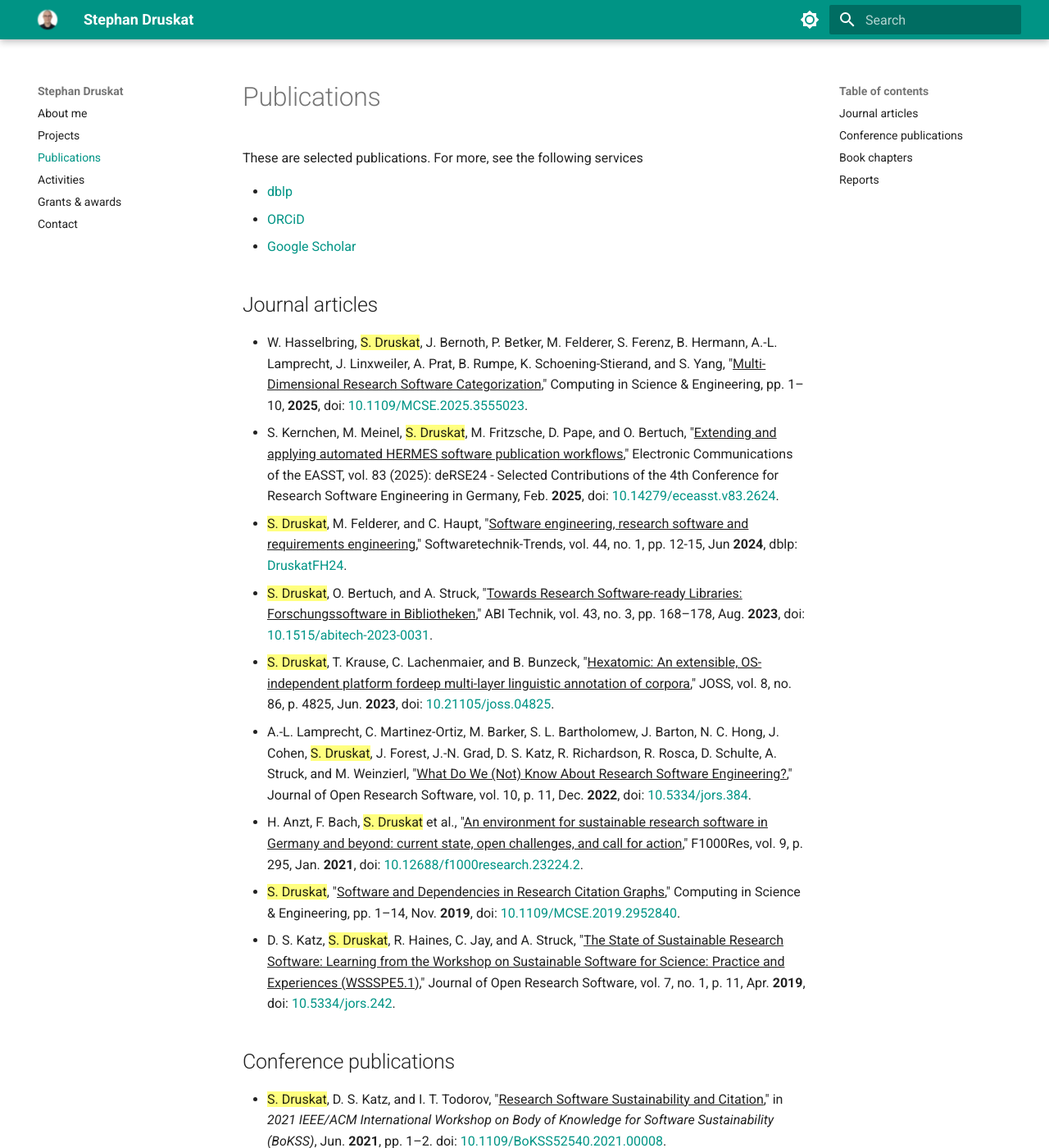
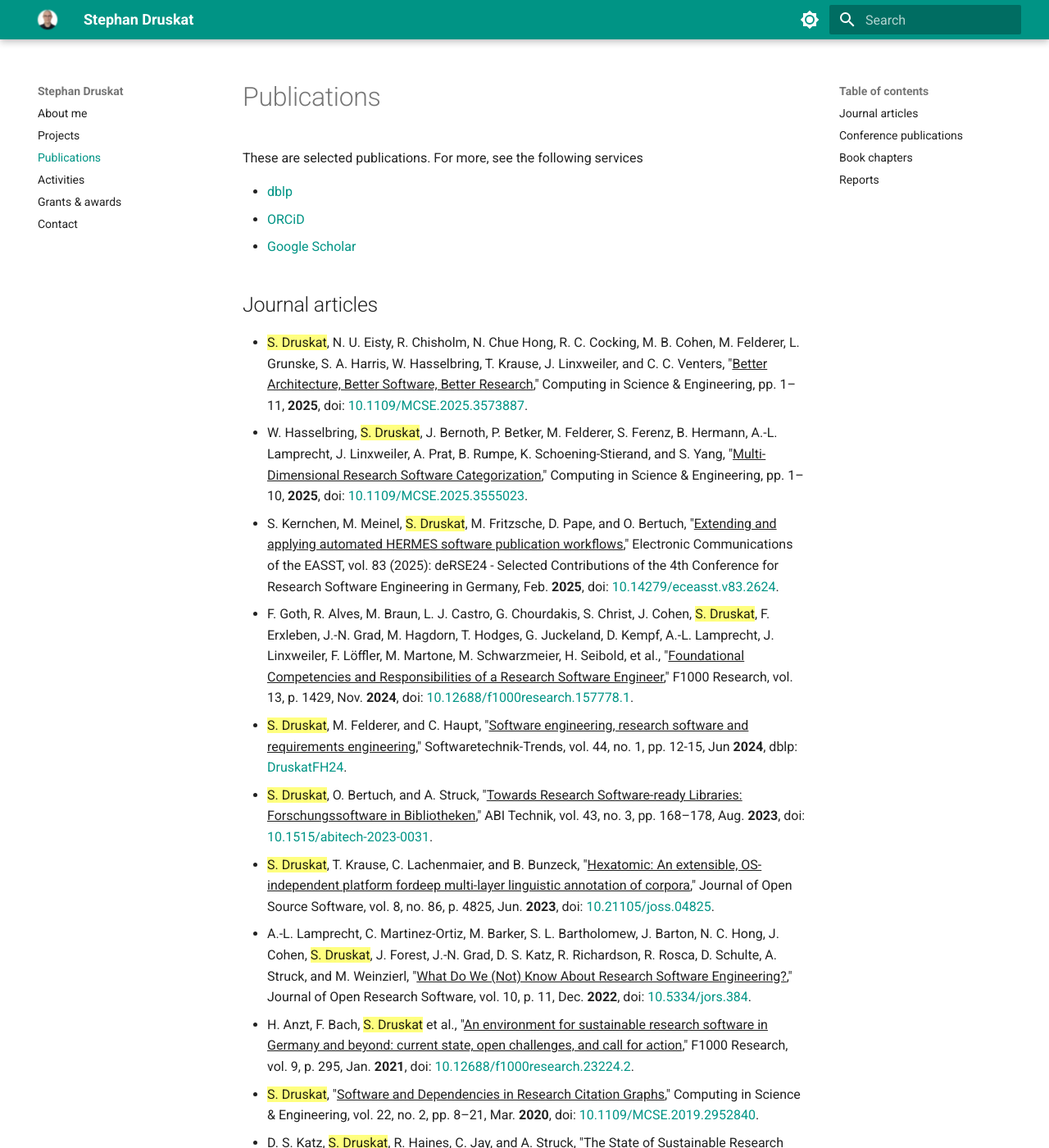
Before and after one commit to sdruskat/sdruskat.github.io, an MkDocs documentation site: the page built from docs/publications.md, in a window 1280 px wide and 1400 px high. Shown: the whole window at 82% size. Built offline with MkDocs 1.6.1 and Material for MkDocs 9.7.7, drawn with Linux system fonts in a browser that asks for light colours; some of the changed text lies outside the part shown.

Commit message:
Add recent publications

```diff
--- a/docs/publications.md
+++ b/docs/publications.md
@@ -7,19 +7,21 @@ For more, see the following services
 
 ## Journal articles
 
+- {==S. Druskat==}, N. U. Eisty, R. Chisholm, N. Chue Hong, R. C. Cocking, M. B. Cohen, M. Felderer, L. Grunske, S. A. Harris, W. Hasselbring, T. Krause, J. Linxweiler, and C. C. Venters, "^^Better Architecture, Better Software, Better Research^^," Computing in Science & Engineering, pp. 1–11, **2025**, doi: [10.1109/MCSE.2025.3573887](https://doi.org/10.1109/MCSE.2025.3573887).
 - W. Hasselbring, {==S. Druskat==}, J. Bernoth, P. Betker, M. Felderer, S. Ferenz, B. Hermann, A.-L. Lamprecht, J. Linxweiler, A. Prat, B. Rumpe, K. Schoening-Stierand, and S. Yang, "^^Multi-Dimensional Research Software Categorization^^," Computing in Science & Engineering, pp. 1–10, **2025**, doi: [10.1109/MCSE.2025.3555023](https://doi.org/10.1109/MCSE.2025.3555023).
 - S. Kernchen, M. Meinel, {==S. Druskat==}, M. Fritzsche, D. Pape, and O. Bertuch, "^^Extending and applying automated HERMES software publication workflows^^,"  Electronic Communications of the EASST, vol. 83 (2025): deRSE24 - Selected Contributions of the 4th Conference for Research Software Engineering in Germany, Feb. **2025**, doi: [10.14279/eceasst.v83.2624](https://doi.org/10.14279/eceasst.v83.2624).
+- F. Goth, R. Alves, M. Braun, L. J. Castro, G. Chourdakis, S. Christ, J. Cohen, {==S. Druskat==}, F. Erxleben, J.-N. Grad, M. Hagdorn, T. Hodges, G. Juckeland, D. Kempf, A.-L. Lamprecht, J. Linxweiler, F. Löffler, M. Martone, M. Schwarzmeier, H. Seibold, et al., "^^Foundational Competencies and Responsibilities of a Research Software Engineer^^," F1000 Research, vol. 13, p. 1429, Nov. **2024**, doi: [10.12688/f1000research.157778.1](https://doi.org/).
 - {==S. Druskat==}, M. Felderer, and C. Haupt, "^^Software engineering, research software and requirements engineering^^," Softwaretechnik-Trends, vol. 44, no. 1, pp. 12-15, Jun **2024**, dblp: [DruskatFH24](https://fb-swt.gi.de/fileadmin/FB/SWT/Softwaretechnik-Trends/Verzeichnis/Band_44_Heft_1/Softwaretechnik_Trends___Research_Software_Requirements_Engineering_margins.pdf).
 - {==S. Druskat==}, O. Bertuch, and A. Struck, "^^Towards Research Software-ready Libraries: Forschungssoftware in Bibliotheken^^,"  ABI Technik, vol. 43, no. 3, pp. 168–178, Aug. **2023**, doi: [10.1515/abitech-2023-0031](https://doi.org/10.1515/abitech-2023-0031).
-- {==S. Druskat==}, T. Krause, C. Lachenmaier, and B. Bunzeck, "^^Hexatomic: An extensible, OS-independent platform fordeep multi-layer linguistic annotation of corpora^^,"  JOSS, vol. 8, no. 86, p. 4825, Jun. **2023**, doi: [10.21105/joss.04825](https://doi.org/10.21105/joss.04825).
+- {==S. Druskat==}, T. Krause, C. Lachenmaier, and B. Bunzeck, "^^Hexatomic: An extensible, OS-independent platform fordeep multi-layer linguistic annotation of corpora^^," Journal of Open Source Software, vol. 8, no. 86, p. 4825, Jun. **2023**, doi: [10.21105/joss.04825](https://doi.org/10.21105/joss.04825).
 - A.-L. Lamprecht, C. Martinez-Ortiz, M. Barker, S. L. Bartholomew, J. Barton, N. C. Hong, J. Cohen, {==S. Druskat==}, J. Forest, J.-N. Grad, D. S. Katz, R. Richardson, R. Rosca, D. Schulte, A. Struck, and M. Weinzierl, "^^What Do We (Not) Know About Research Software Engineering?^^,"  Journal of Open Research Software, vol. 10, p. 11, Dec. **2022**, doi: [10.5334/jors.384](https://doi.org/10.5334/jors.384).
-- H. Anzt, F. Bach, {==S. Druskat==} et al., "^^An environment for sustainable research software in Germany and beyond: current state, open challenges, and call for action^^,"  F1000Res, vol. 9, p. 295, Jan. **2021**, doi: [10.12688/f1000research.23224.2](https://doi.org/10.12688/f1000research.23224.2).
-- {==S. Druskat==}, "^^Software and Dependencies in Research Citation Graphs^^,"  Computing in Science & Engineering, pp. 1–14, Nov. **2019**, doi: [10.1109/MCSE.2019.2952840](https://doi.org/10.1109/MCSE.2019.2952840).
+- H. Anzt, F. Bach, {==S. Druskat==} et al., "^^An environment for sustainable research software in Germany and beyond: current state, open challenges, and call for action^^,"  F1000 Research, vol. 9, p. 295, Jan. **2021**, doi: [10.12688/f1000research.23224.2](https://doi.org/10.12688/f1000research.23224.2).
+- {==S. Druskat==}, "^^Software and Dependencies in Research Citation Graphs^^," Computing in Science & Engineering, vol. 22, no. 2, pp. 8–21, Mar. **2020**, doi: [10.1109/MCSE.2019.2952840](https://doi.org/10.1109/MCSE.2019.2952840).
 - D. S. Katz, {==S. Druskat==}, R. Haines, C. Jay, and A. Struck, "^^The State of Sustainable Research Software: Learning from the Workshop on Sustainable Software for Science: Practice and Experiences (WSSSPE5.1)^^," Journal of Open Research Software, vol. 7, no. 1, p. 11, Apr. **2019**, doi: [10.5334/jors.242](https://doi.org/10.5334/jors.242).
-
 
 ## Conference publications
 
+- {==S. Druskat==} and S. Theis, "^^Challenges in Designing Research Infrastructure Software in Multi-Stakeholder Contexts^^," in Human-Computer Interaction, M. Kurosu and A. Hashizume, Eds., Cham: Springer Nature Switzerland, **2025**, pp. 321–343. doi: [10.1007/978-3-031-93838-2_21](https://doi.org/10.1007/978-3-031-93838-2_21).
 - {==S. Druskat==}, D. S. Katz, and I. T. Todorov, "^^Research Software Sustainability and Citation^^,"  in *2021 IEEE/ACM International Workshop on Body of Knowledge for Software Sustainability (BoKSS)*, Jun. **2021**, pp. 1–2. doi: [10.1109/BoKSS52540.2021.00008](https://doi.org/10.1109/BoKSS52540.2021.00008).
 - T. Vogel, {==S. Druskat==}, M. Scheidgen, C. Draxl, and L. Grunske, "^^Challenges for Verifying and Validating Scientific Software in Computational Materials Science^^,"  in *International Workshop on Software Engineering for Science (SE4Science 2019)*. IEEE, **2019**, pp. 25–32. doi: [10.1109/SE4Science.2019.00010](https://doi.org/10.1109/SE4Science.2019.00010).
 - {==S. Druskat==} and K. Von Prince, "^^A Software-driven Workflow for the Reuse of Language Documentation Data in Typological Studies^^,"  in *Proceedings of the Workshop on Computational Methods for Endangered Languages*, **2019**. doi: [10.33011/computel.v2i.453](https://doi.org/10.33011/computel.v2i.453).
```
